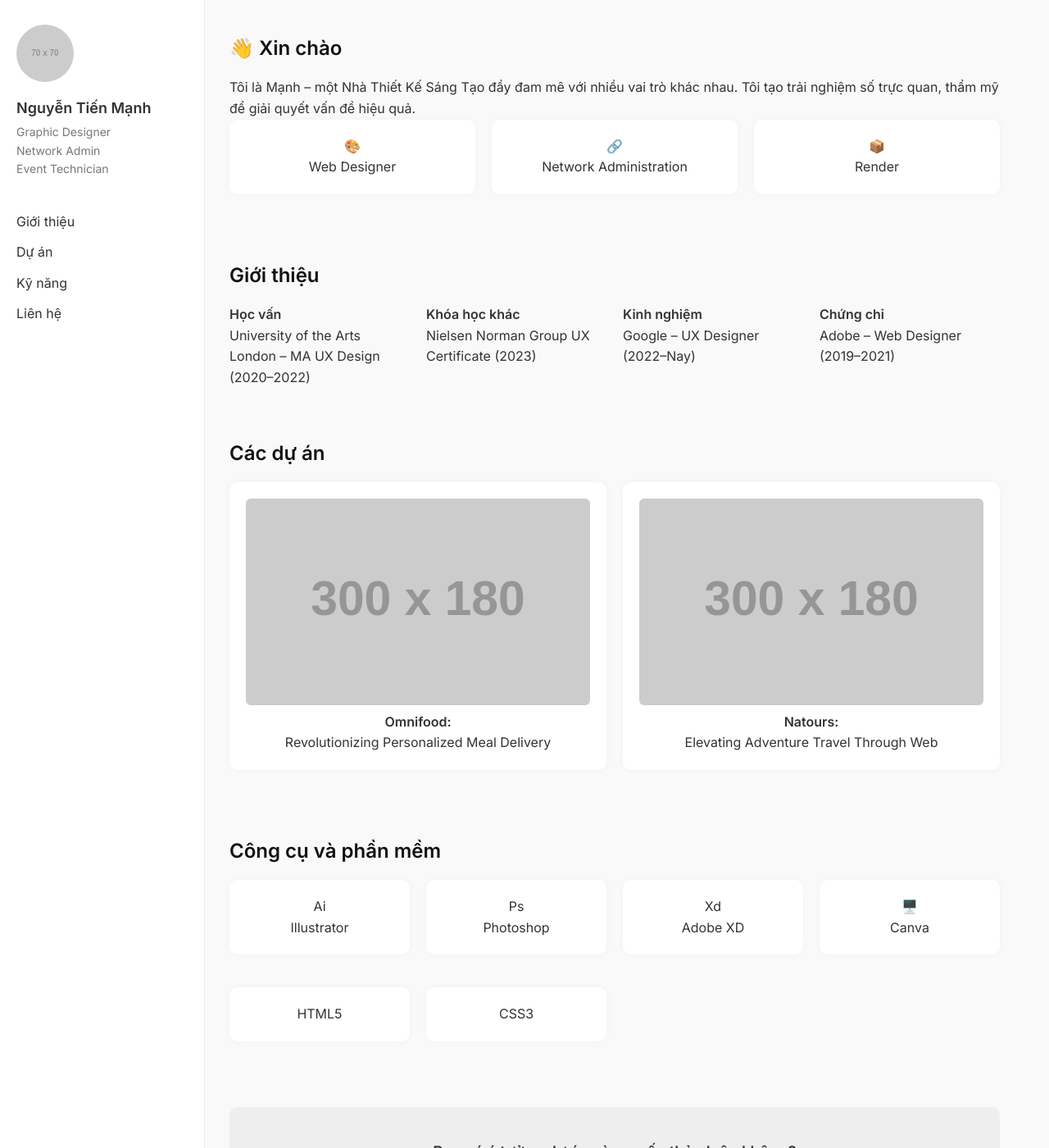
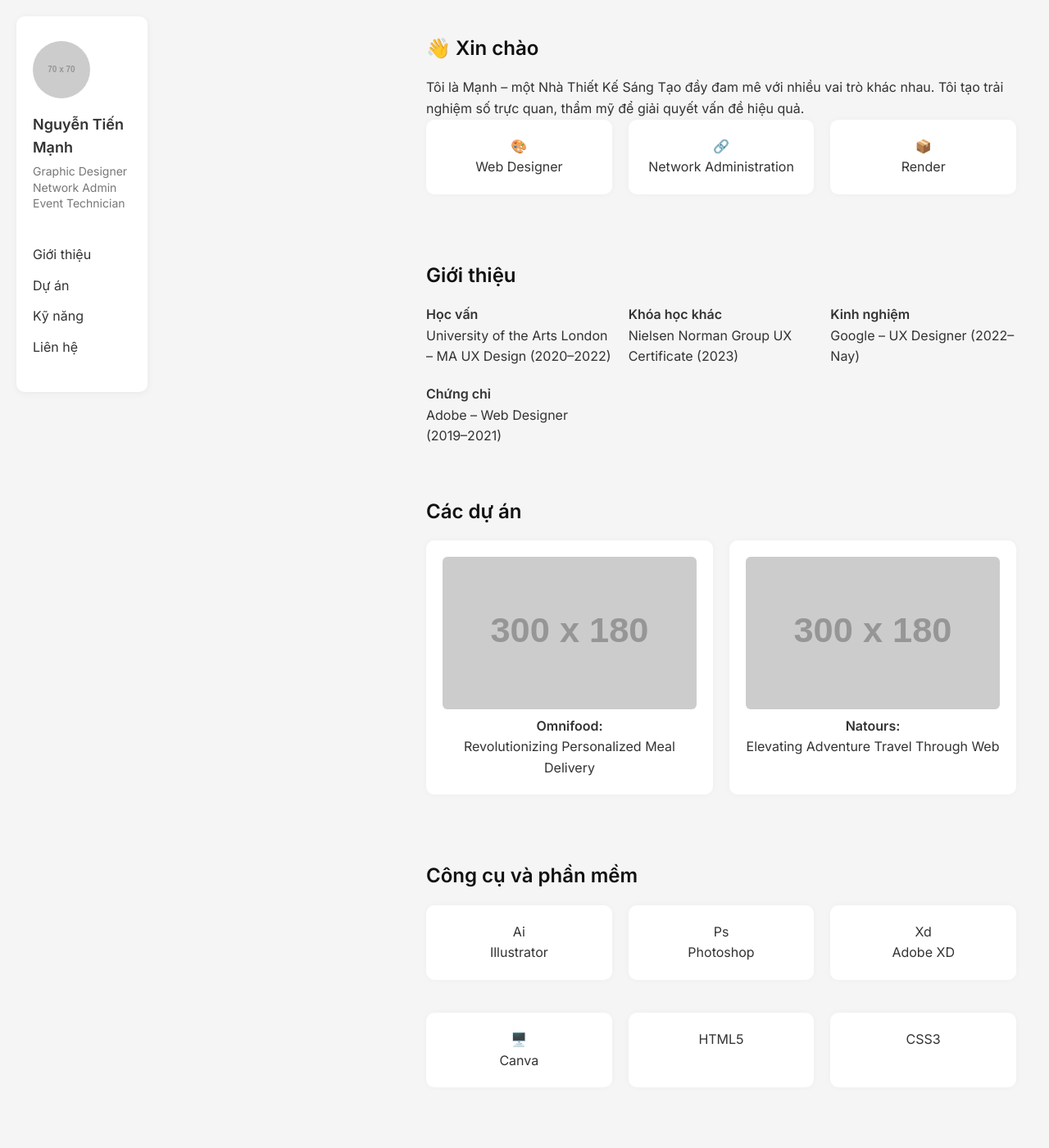
Before and after one commit to tienmanhk7d/tienmanh.github.io, a Jekyll site: the page built from index.md, in a window 1280 px wide and 1400 px high. Shown: the whole window at 82% size. Built offline with Jekyll 4.4.1, drawn with Linux system fonts in a browser that asks for light colours.

Commit message:
Update style.css

```diff
--- a/assets/css/style.css
+++ b/assets/css/style.css
@@ -1,85 +1,111 @@
+/* Reset + Base */
 * {
   box-sizing: border-box;
   margin: 0;
   padding: 0;
 }
+
 body {
   font-family: 'Inter', sans-serif;
-  background: #f9f9f9;
+  background: #f5f5f5; /* Ghi sáng */
   color: #333;
   line-height: 1.6;
   display: flex;
 }
+
+/* Sidebar */
 aside {
-  width: 250px;
+  position: sticky;
+  top: 20px;
+  width: 240px;
+  margin: 20px;
   background: #fff;
   padding: 30px 20px;
-  border-right: 1px solid #eee;
-  height: 100vh;
-  position: fixed;
+  border-radius: 10px;
+  box-shadow: 0 2px 10px rgba(0, 0, 0, 0.05);
+  height: fit-content;
 }
+
 aside img {
   border-radius: 50%;
   width: 70px;
   margin-bottom: 10px;
 }
+
 aside h1 {
   font-size: 18px;
   margin-bottom: 4px;
 }
+
 aside p {
   font-size: 14px;
   color: #777;
+  line-height: 1.4;
 }
+
 nav {
   margin-top: 40px;
 }
+
 nav a {
   display: block;
   color: #333;
   margin: 12px 0;
   text-decoration: none;
 }
+
 nav a:hover {
   color: #007bff;
 }
+
+/* Main Content */
 main {
-  margin-left: 250px;
-  padding: 40px 30px;
-  max-width: 1000px;
+  margin-left: calc(240px + 40px); /* width + margin trái/phải */
+  padding: 40px;
+  max-width: 960px;
   width: 100%;
+  margin-right: auto;
 }
+
 section {
   margin-bottom: 60px;
 }
+
 h2 {
   font-size: 24px;
   margin-bottom: 16px;
   color: #111;
 }
-.roles, .tools, .projects {
+
+.roles,
+.tools,
+.projects {
   display: grid;
   grid-template-columns: repeat(auto-fit, minmax(220px, 1fr));
   gap: 20px;
 }
+
 .card {
   background: #fff;
   border-radius: 10px;
   padding: 20px;
-  box-shadow: 0 0 10px rgba(0,0,0,0.03);
+  box-shadow: 0 0 10px rgba(0, 0, 0, 0.03);
   text-align: center;
   margin-bottom: 20px;
 }
+
 .card img {
   width: 100%;
   border-radius: 6px;
 }
+
 .cta {
   background: #eee;
   text-align: center;
   padding: 40px 20px;
   border-radius: 10px;
 }
+
 .cta button {
   background: #000;
   color: #fff;
@@ -89,29 +115,34 @@ h2 {
   border-radius: 6px;
   cursor: pointer;
 }
+
 footer {
   text-align: center;
   font-size: 13px;
   color: #888;
   margin-top: 60px;
 }
+
+/* Responsive */
 @media (max-width: 768px) {
   body {
     flex-direction: column;
   }
+
   aside {
     width: 100%;
-    height: auto;
+    margin: 0;
+    padding: 20px;
     position: relative;
-    border-right: none;
+    border-radius: 0;
     border-bottom: 1px solid #eee;
-    padding: 20px;
+    box-shadow: none;
     text-align: center;
   }
+
   main {
-    margin-right: auto;
+    margin-left: 0;
+    margin-right: 0;
     padding: 20px;
-    max-width: 960px;
-    width: 100%;
   }
 }
```
